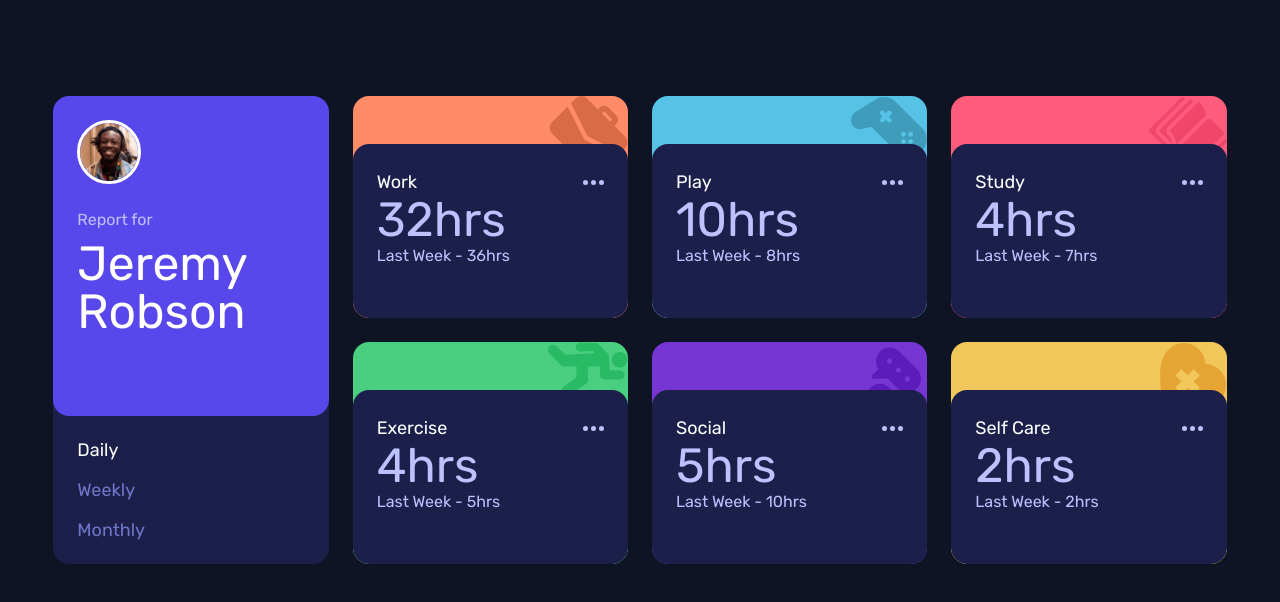
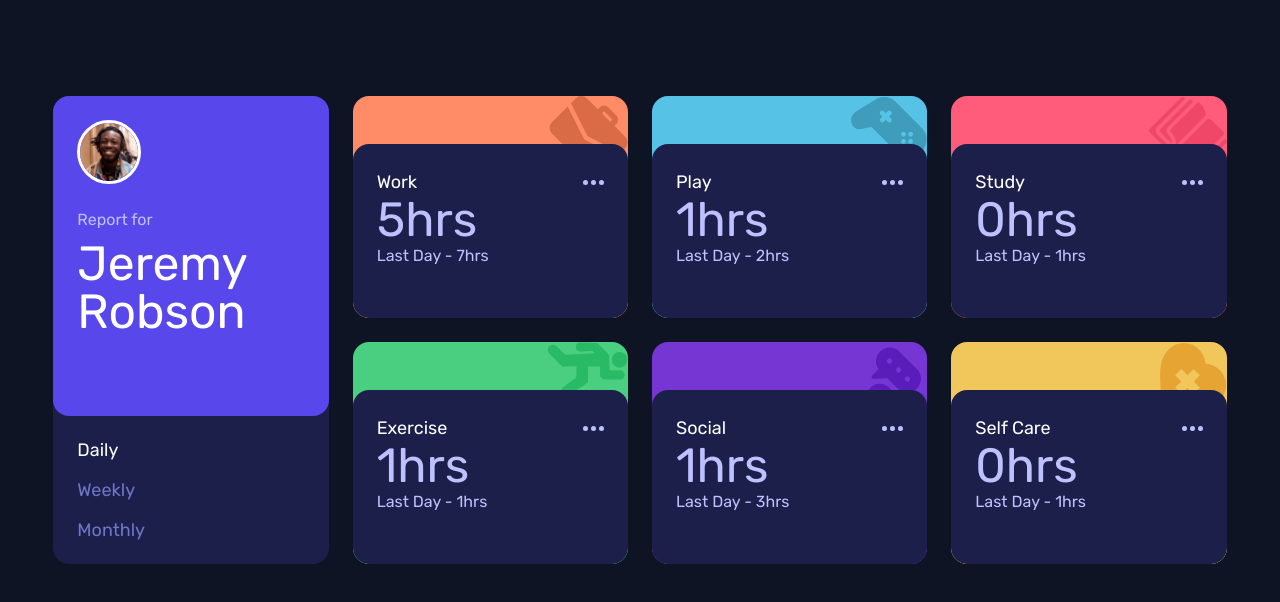
Before and after one commit to JustShuaib/time-tracking-dashboard, a website: page index.html in a window 1280 px wide. Both pictures are taken after a click on the button "Daily". Drawn offline with Linux system fonts and the light colour scheme.

Commit message:
Fetched the data and populated the DOM with it

```diff
--- a/app.js
+++ b/app.js
@@ -1,34 +1,46 @@
-const listGroup = document.querySelectorAll("#duration li");
-const headings = document.querySelectorAll("h2");
-const buttons = document.getElementById("duration");
-buttons.addEventListener("click", (e) => {
+const headings = document.querySelectorAll("h2"),
+  timeDuration = document.querySelectorAll(".time-duration"),
+  currentTime = document.querySelectorAll(".current"),
+  previousTime = document.querySelectorAll(".previous"),
+  btns = document.getElementById("duration");
+
+btns.addEventListener("click", toggleActiveDuration);
+
+function toggleActiveDuration(e) {
+  addActiveClass(e);
+  displayTime(e);
+}
+function addActiveClass(e) {
   const allBtns = [...document.getElementById("duration").children];
   allBtns.forEach((btn) => {
     btn.firstChild.classList.remove("text-white");
   });
   e.target.classList.add("text-white");
-});
+}
 
-async function getDuration() {
-  const data = await fetch("./data.json");
-  const response = await data.json();
-  return response;
+function displayTime(e) {
+  async function getDuration() {
+    const data = await fetch("./data.json");
+    const response = await data.json();
+    for (let i = 0; i < response.length; i++) {
+      const { daily, weekly, monthly } = response[i].timeframes;
+      let selectedTime = e.target.textContent;
+      if (selectedTime === "daily") {
+        populateDOM("Day", daily, i);
+      }
+      if (selectedTime === "weekly") {
+        populateDOM("Week", weekly, i);
+      }
+      if (selectedTime === "monthly") {
+        populateDOM("Month", monthly, i);
+      }
+    }
+  }
+  getDuration();
 }
-getDuration().then((response) => {
-  response.forEach((resObj) => {
-    // console.log(resObj.title);
-    // console.log(resObj.timeframes);
-    // console.log(resObj);
-  });
-});
-/* listGroup.forEach((btn) => {
-  btn.addEventListener("click", displayDuration);
-});
-function displayDuration(e) {
-  listGroup.forEach((list) => {
-    list.classList.remove("text-white");
-  });
-  e.target.classList.add("text-white");
-  console.log(`You clicked ${e.target.textContent}`);
+
+function populateDOM(duration, durationType, curr) {
+  timeDuration[curr].textContent = duration;
+  currentTime[curr].textContent = durationType.current;
+  previousTime[curr].textContent = durationType.previous;
 }
- */
--- a/index.html
+++ b/index.html
@@ -38,9 +38,9 @@
           id="duration"
           class="my-5 flex justify-between px-6 text-lg text-desaturated-blue lg:flex-col lg:gap-y-3"
         >
-          <li><button>Daily</button></li>
-          <li><button class="text-white">Weekly</button></li>
-          <li><button>Monthly</button></li>
+          <li><button>daily</button></li>
+          <li><button class="text-white">weekly</button></li>
+          <li><button>monthly</button></li>
         </ul>
       </div>
       <!--End of Info -->
@@ -55,8 +55,11 @@
               </button>
             </small>
             <div class="time">
-              <p>32hrs</p>
-              <p>Last Week - 36hrs</p>
+              <p><span class="current">32</span>hrs</p>
+              <p>
+                Last <span class="time-duration">Week</span> -
+                <span class="previous">36</span>hrs
+              </p>
             </div>
           </div>
         </div>
@@ -72,8 +75,11 @@
               </button>
             </small>
             <div class="time">
-              <p>10hrs</p>
-              <p>Last Week - 8hrs</p>
+              <p><span class="current">10</span>hrs</p>
+              <p>
+                Last <span class="time-duration">Week</span> -
+                <span class="previous">8</span>hrs
+              </p>
             </div>
           </div>
         </div>
@@ -89,8 +95,11 @@
               </button>
             </small>
             <div class="time">
-              <p>4hrs</p>
-              <p>Last Week - 7hrs</p>
+              <p><span class="current">4</span>hrs</p>
+              <p>
+                Last <span class="time-duration">Week</span> -
+                <span class="previous">7</span>hrs
+              </p>
             </div>
           </div>
         </div>
@@ -106,8 +115,11 @@
               </button>
             </small>
             <div class="time">
-              <p>4hrs</p>
-              <p>Last Week - 5hrs</p>
+              <p><span class="current">4</span>hrs</p>
+              <p>
+                Last <span class="time-duration">Week</span> -
+                <span class="previous">5</span>hrs
+              </p>
             </div>
           </div>
         </div>
@@ -123,8 +135,11 @@
               </button>
             </small>
             <div class="time">
-              <p>5hrs</p>
-              <p>Last Week - 10hrs</p>
+              <p><span class="current">5</span>hrs</p>
+              <p>
+                Last <span class="time-duration">Week</span> -
+                <span class="previous">10</span>hrs
+              </p>
             </div>
           </div>
         </div>
@@ -140,8 +155,11 @@
               </button>
             </small>
             <div class="time">
-              <p>2hrs</p>
-              <p>Last Week - 2hrs</p>
+              <p><span class="current">2</span>hrs</p>
+              <p>
+                Last <span class="time-duration">Week</span> -
+                <span class="previous">2</span>hrs
+              </p>
             </div>
           </div>
         </div>
```
Also changed, not shown: style.css.
